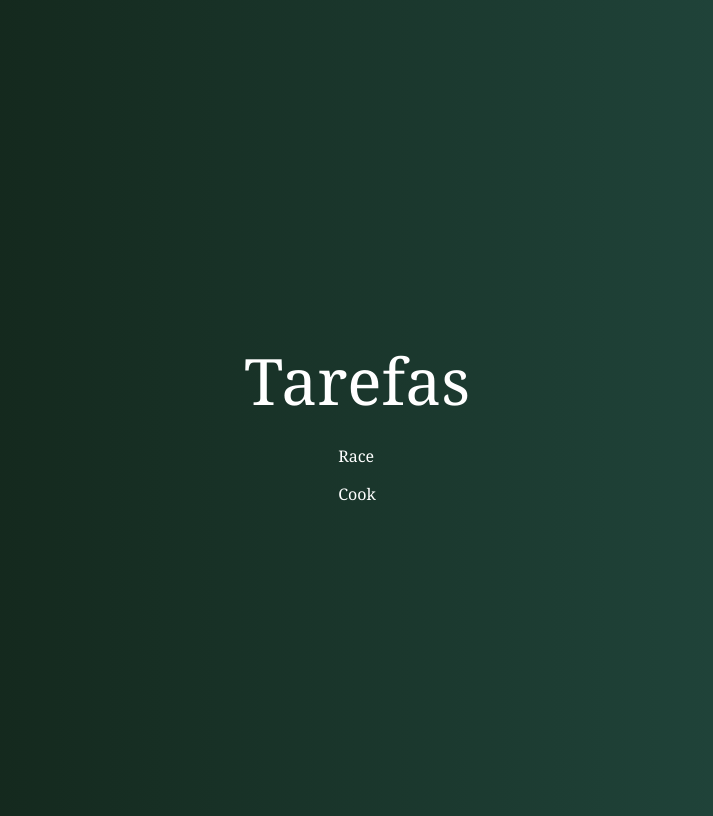
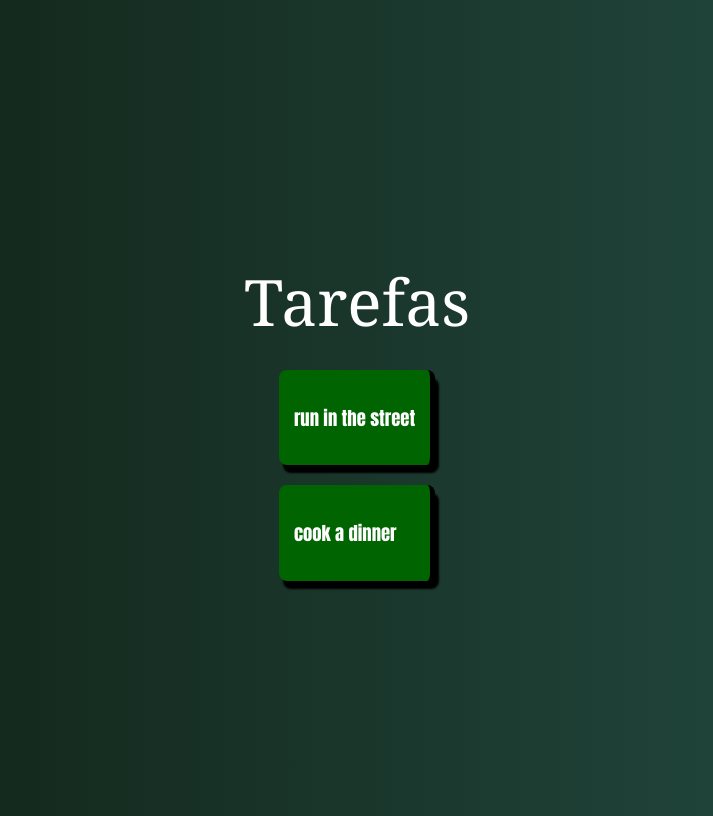
Before and after one commit to JoseCarlos-13/tarefas, a Vue app: page / in a window 1280 px wide. Shown: the whole page, without its empty margins (283-996 px from the left). Built offline with nearby package versions, Linux system fonts and the light colour scheme.

Commit message:
botões estilizados

```diff
--- a/src/components/TaskGrid.vue
+++ b/src/components/TaskGrid.vue
@@ -1,8 +1,8 @@
 <template>
     <div>
        <template>
-			<div v-for="task in tasks" :key="task.name">
-				<p>{{task.name}}</p>
+			<div v-for="task in tasks" :key="task.name" class="task">
+				<p>{{task.action}}</p>
 			</div>
 		</template>
     </div>
@@ -23,5 +23,14 @@ export default {
 </script>
 
 <style>
-
+    .task{
+        box-shadow: 4px 8px 2px black;
+        border-radius: 8px;
+        padding: 15px;
+        background-color: darkgreen;
+        border-right: 5px solid black;
+        font-size: 14pt;
+        margin: 20px;
+        font-family: Impact, Haettenschweiler, 'Arial Narrow Bold', sans-serif;
+    }
 </style>
```
